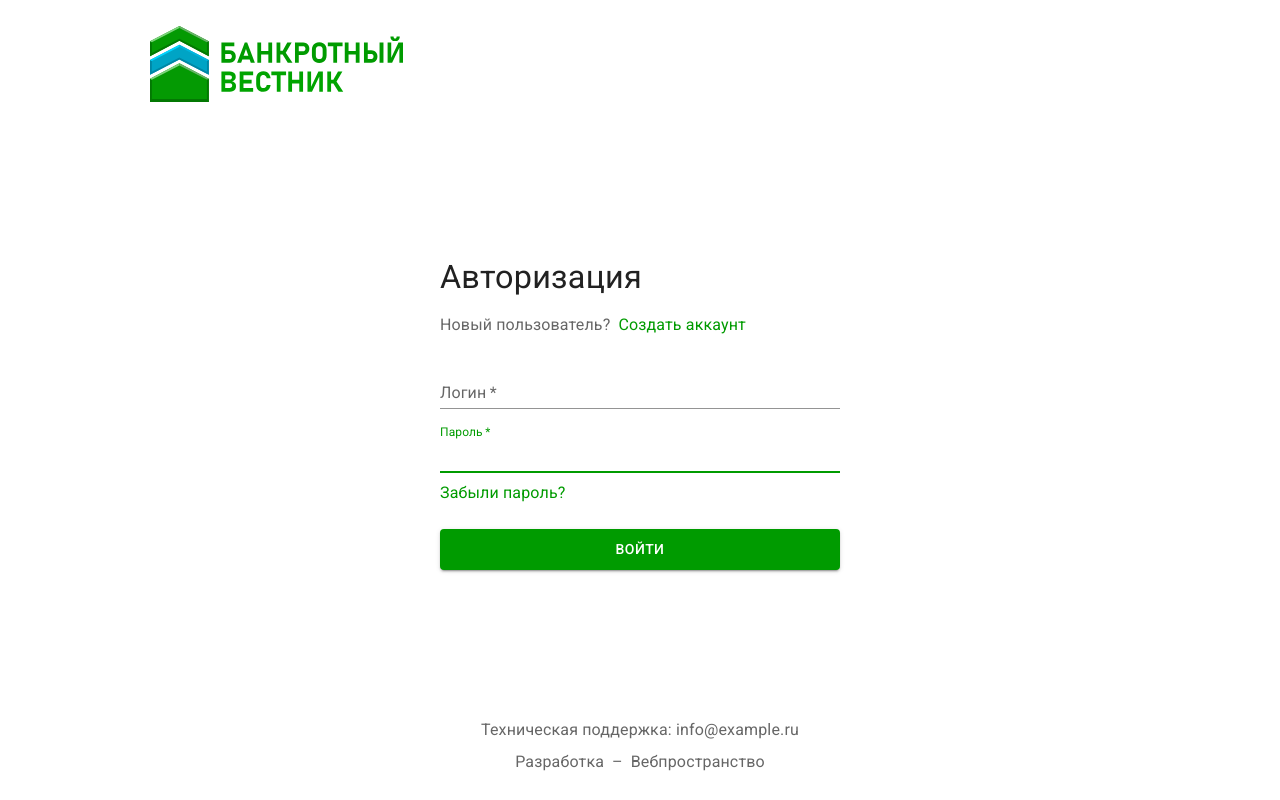
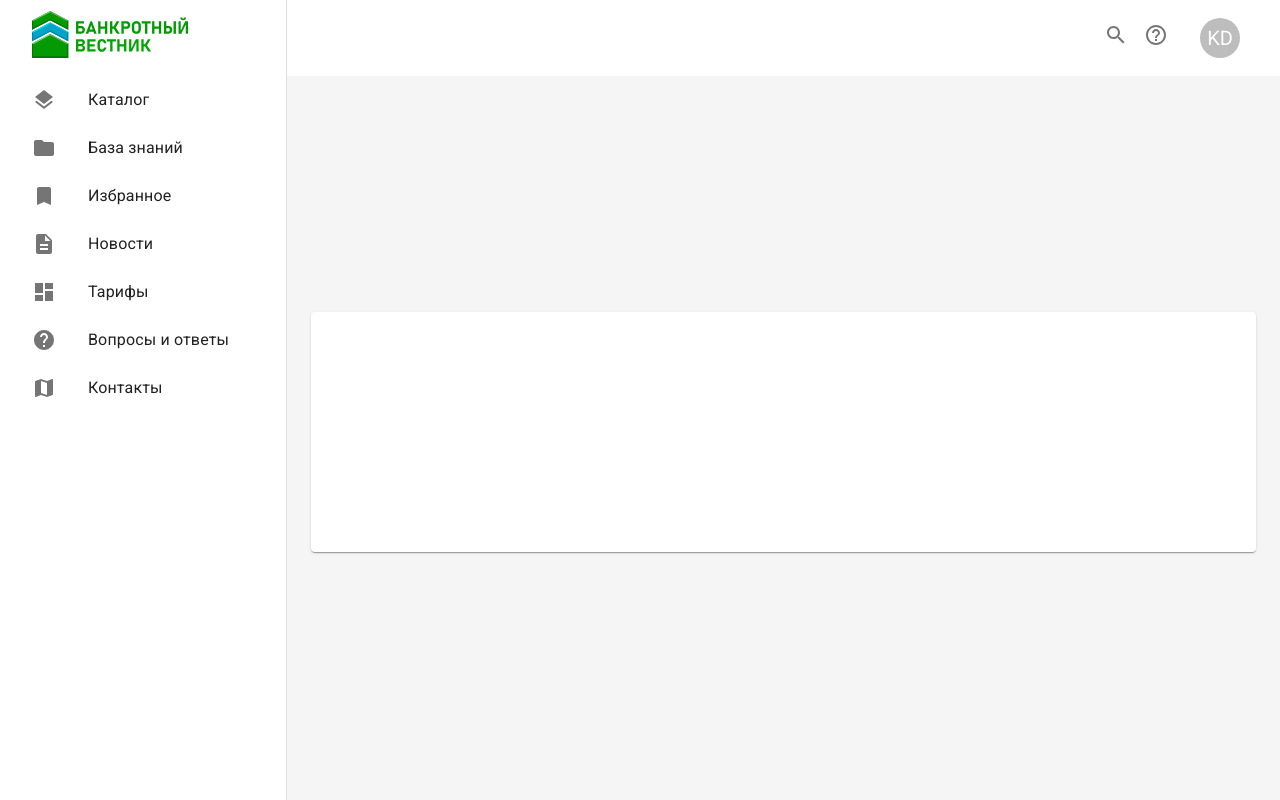
Before and after one commit to stdkvb/bankrupt, a React (Vite) app: page / in a window 1280 px wide. Built offline with nearby package versions, Linux system fonts and the light colour scheme.

Commit message:
add dashboard

```diff
--- a/src/App.jsx
+++ b/src/App.jsx
@@ -1,7 +1,8 @@
 import * as React from "react";
 import Auth from "./Auth";
 import Reg from "./Reg";
+import Dashboard from "./Dashboard";
 
 export default function App() {
-  return <Auth />;
+  return <Dashboard />;
 }
--- /dev/null
+++ b/src/Dashboard.jsx
@@ -0,0 +1,276 @@
+import * as React from "react";
+import { styled } from "@mui/material/styles";
+import MuiDrawer from "@mui/material/Drawer";
+import Box from "@mui/material/Box";
+import MuiAppBar from "@mui/material/AppBar";
+import Toolbar from "@mui/material/Toolbar";
+import List from "@mui/material/List";
+import Divider from "@mui/material/Divider";
+import IconButton from "@mui/material/IconButton";
+import Container from "@mui/material/Container";
+import Paper from "@mui/material/Paper";
+import MenuIcon from "@mui/icons-material/Menu";
+import ChevronLeftIcon from "@mui/icons-material/ChevronLeft";
+import NotificationsIcon from "@mui/icons-material/Notifications";
+import ListItemButton from "@mui/material/ListItemButton";
+import ListItemIcon from "@mui/material/ListItemIcon";
+import ListItemText from "@mui/material/ListItemText";
+import DashboardIcon from "@mui/icons-material/Dashboard";
+import ShoppingCartIcon from "@mui/icons-material/ShoppingCart";
+import PeopleIcon from "@mui/icons-material/People";
+import BarChartIcon from "@mui/icons-material/BarChart";
+import LayersIcon from "@mui/icons-material/Layers";
+import SearchOutlinedIcon from "@mui/icons-material/SearchOutlined";
+import HelpOutlineOutlinedIcon from "@mui/icons-material/HelpOutlineOutlined";
+import { Avatar, Stack } from "@mui/material";
+import { Link } from "@mui/material";
+import FolderIcon from "@mui/icons-material/Folder";
+import BookmarkIcon from "@mui/icons-material/Bookmark";
+import DescriptionIcon from "@mui/icons-material/Description";
+import HelpIcon from "@mui/icons-material/Help";
+import MapIcon from "@mui/icons-material/Map";
+import CloseIcon from "@mui/icons-material/Close";
+
+import logo from "./assets/images/logo.svg";
+
+let mobile;
+if (window.innerWidth < 900) {
+  mobile = true;
+} else {
+  mobile = false;
+}
+
+let drawerWidth;
+if (mobile) {
+  drawerWidth = "100vw";
+} else {
+  drawerWidth = 287;
+}
+
+const AppBar = styled(MuiAppBar, {
+  shouldForwardProp: (prop) => prop !== "open",
+})(({ theme, open }) => ({
+  zIndex: theme.zIndex.drawer + 1,
+  transition: theme.transitions.create(["width", "margin"], {
+    easing: theme.transitions.easing.sharp,
+    duration: theme.transitions.duration.leavingScreen,
+  }),
+  ...(open && {
+    width: "100%",
+    transition: theme.transitions.create(["width", "margin"], {
+      easing: theme.transitions.easing.sharp,
+      duration: theme.transitions.duration.enteringScreen,
+    }),
+  }),
+}));
+
+const Drawer = styled(MuiDrawer, {
+  shouldForwardProp: (prop) => prop !== "open",
+})(({ theme, open }) => ({
+  "& .MuiDrawer-paper": {
+    position: "relative",
+    whiteSpace: "nowrap",
+    width: drawerWidth,
+    transition: theme.transitions.create("width", {
+      easing: theme.transitions.easing.sharp,
+      duration: theme.transitions.duration.enteringScreen,
+    }),
+    boxSizing: "border-box",
+    ...(!open && {
+      overflowX: "hidden",
+      transition: theme.transitions.create("width", {
+        easing: theme.transitions.easing.sharp,
+        duration: theme.transitions.duration.leavingScreen,
+      }),
+      width: "0",
+    }),
+  },
+}));
+
+export default function Dashboard() {
+  //drawer control
+  const [open, setOpen] = React.useState(!mobile);
+  const toggleDrawer = () => {
+    setOpen(!open);
+  };
+
+  //avatar letters
+  function stringAvatar(name) {
+    return {
+      children: `${name.split(" ")[0][0]}${name.split(" ")[1][0]}`,
+    };
+  }
+
+  return (
+    <Box sx={{ display: "flex" }}>
+      <AppBar
+        position="absolute"
+        open={open}
+        sx={{
+          backgroundColor: "white",
+          boxShadow: "none",
+          display: "flex",
+          flexDirection: "row",
+          justifyContent: "space-between",
+          boxShadow: {
+            xs: "0px 4px 4px 0px rgba(156, 156, 156, 0.25)",
+            md: "none",
+          },
+        }}
+      >
+        <Toolbar
+          sx={{
+            display: "flex",
+            alignItems: "center",
+            px: { xs: [2], md: [4] },
+            height: "76px",
+            width: "287px",
+            borderRight: { xs: "none", md: "1px solid rgba(0, 0, 0, 0.12);" },
+          }}
+        >
+          <Link href="#">
+            <Box
+              component="img"
+              sx={{ height: { xs: "44px", md: "47px" } }}
+              alt="Logo"
+              src={logo}
+            />
+          </Link>
+        </Toolbar>
+        <Toolbar
+          sx={{
+            pr: { xs: [2], md: [4] },
+            height: "76px",
+            justifyContent: "flex-end",
+          }}
+        >
+          <IconButton
+            edge="start"
+            aria-label="open drawer"
+            onClick={toggleDrawer}
+            sx={{
+              display: { md: "none" },
+              ...(open && { display: "none" }),
+            }}
+          >
+            <MenuIcon />
+          </IconButton>
+          <IconButton
+            edge="start"
+            aria-label="close drawer"
+            onClick={toggleDrawer}
+            sx={{
+              display: { md: "none" },
+              ...(!open && { display: "none" }),
+            }}
+          >
+            <CloseIcon />
+          </IconButton>
+          <IconButton sx={{ display: { xs: "none", md: "block" } }}>
+            <SearchOutlinedIcon />
+          </IconButton>
+          <IconButton sx={{ display: { xs: "none", md: "block" } }}>
+            <HelpOutlineOutlinedIcon />
+          </IconButton>
+          <IconButton sx={{ ml: [2], display: { xs: "none", md: "block" } }}>
+            <Avatar {...stringAvatar("Kent Dodds")} />
+          </IconButton>
+        </Toolbar>
+      </AppBar>
+      <Drawer
+        variant="permanent"
+        open={open}
+        sx={{ height: { xs: "fit-content", md: "unset" } }}
+      >
+        <List
+          component="nav"
+          sx={{
+            pt: "76px",
+            height: "100%",
+          }}
+        >
+          <ListItemButton
+            sx={{ my: [3], px: [4], py: 0, display: { md: "none" } }}
+          >
+            <ListItemIcon>
+              <Avatar {...stringAvatar("Kent Dodds")} />
+            </ListItemIcon>
+            <Stack>
+              <ListItemText primary="Name" sx={{ m: 0 }} />
+              <ListItemText
+                primary="Email"
+                sx={{ m: 0, color: "text.secondary" }}
+              />
+            </Stack>
+          </ListItemButton>
+          <ListItemButton sx={{ px: [4] }}>
+            <ListItemIcon>
+              <LayersIcon />
+            </ListItemIcon>
+            <ListItemText primary="Каталог" />
+          </ListItemButton>
+          <ListItemButton sx={{ px: [4] }}>
+            <ListItemIcon>
+              <FolderIcon />
+            </ListItemIcon>
+            <ListItemText primary="База знаний" />
+          </ListItemButton>
+          <ListItemButton sx={{ px: [4] }}>
+            <ListItemIcon>
+              <BookmarkIcon />
+            </ListItemIcon>
+            <ListItemText primary="Избранное" />
+          </ListItemButton>
+          <ListItemButton sx={{ px: [4] }}>
+            <ListItemIcon>
+              <DescriptionIcon />
+            </ListItemIcon>
+            <ListItemText primary="Новости" />
+          </ListItemButton>
+          <ListItemButton sx={{ px: [4] }}>
+            <ListItemIcon>
+              <DashboardIcon />
+            </ListItemIcon>
+            <ListItemText primary="Тарифы" />
+          </ListItemButton>
+          <ListItemButton sx={{ px: [4] }}>
+            <ListItemIcon>
+              <HelpIcon />
+            </ListItemIcon>
+            <ListItemText primary="Вопросы и ответы" />
+          </ListItemButton>
+          <ListItemButton sx={{ px: [4] }}>
+            <ListItemIcon>
+              <MapIcon />
+            </ListItemIcon>
+            <ListItemText primary="Контакты" />
+          </ListItemButton>
+        </List>
+      </Drawer>
+      <Box
+        component="main"
+        sx={{
+          backgroundColor: (theme) =>
+            theme.palette.mode === "light"
+              ? theme.palette.grey[100]
+              : theme.palette.grey[900],
+          flexGrow: 1,
+          height: "100vh",
+          overflow: "auto",
+        }}
+      >
+        <Toolbar />
+        <Container maxWidth="lg" sx={{ mt: 4, mb: 4 }}>
+          <Paper
+            sx={{
+              p: 2,
+              display: "flex",
+              flexDirection: "column",
+              height: 240,
+            }}
+          ></Paper>
+        </Container>
+      </Box>
+    </Box>
+  );
+}
--- a/src/theme.js
+++ b/src/theme.js
@@ -32,6 +32,13 @@ const theme = createTheme({
       styleOverrides: { root: { height: "41px", textTransform: "uppercase" } },
       defaultProps: { variant: "contained" },
     },
+    MuiListItemButton: {
+      styleOverrides: {
+        root: {
+          "&:hover": { backgroundColor: "rgba(0, 155, 0, 0.10)" },
+        },
+      },
+    },
     MuiLink: {
       styleOverrides: {
         root: {
```
